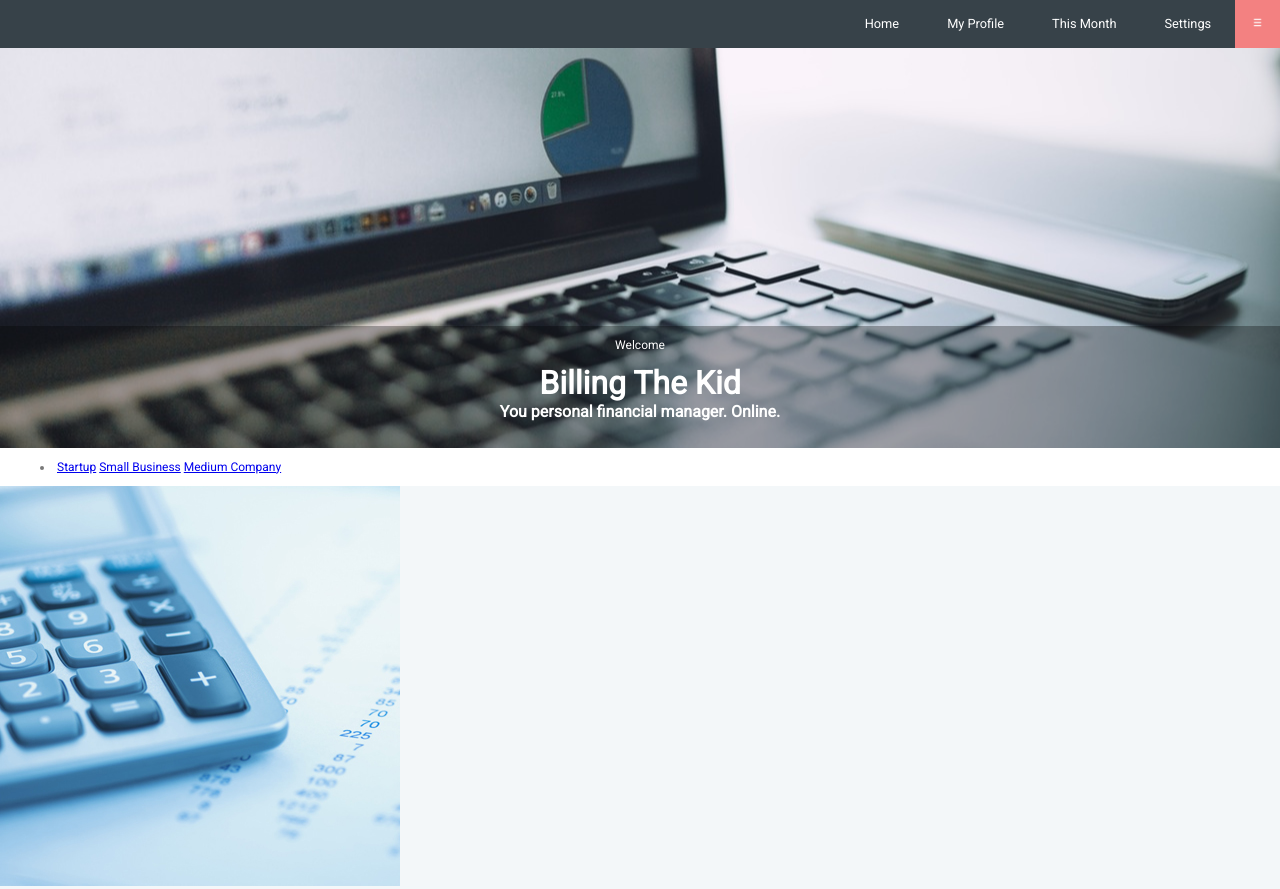
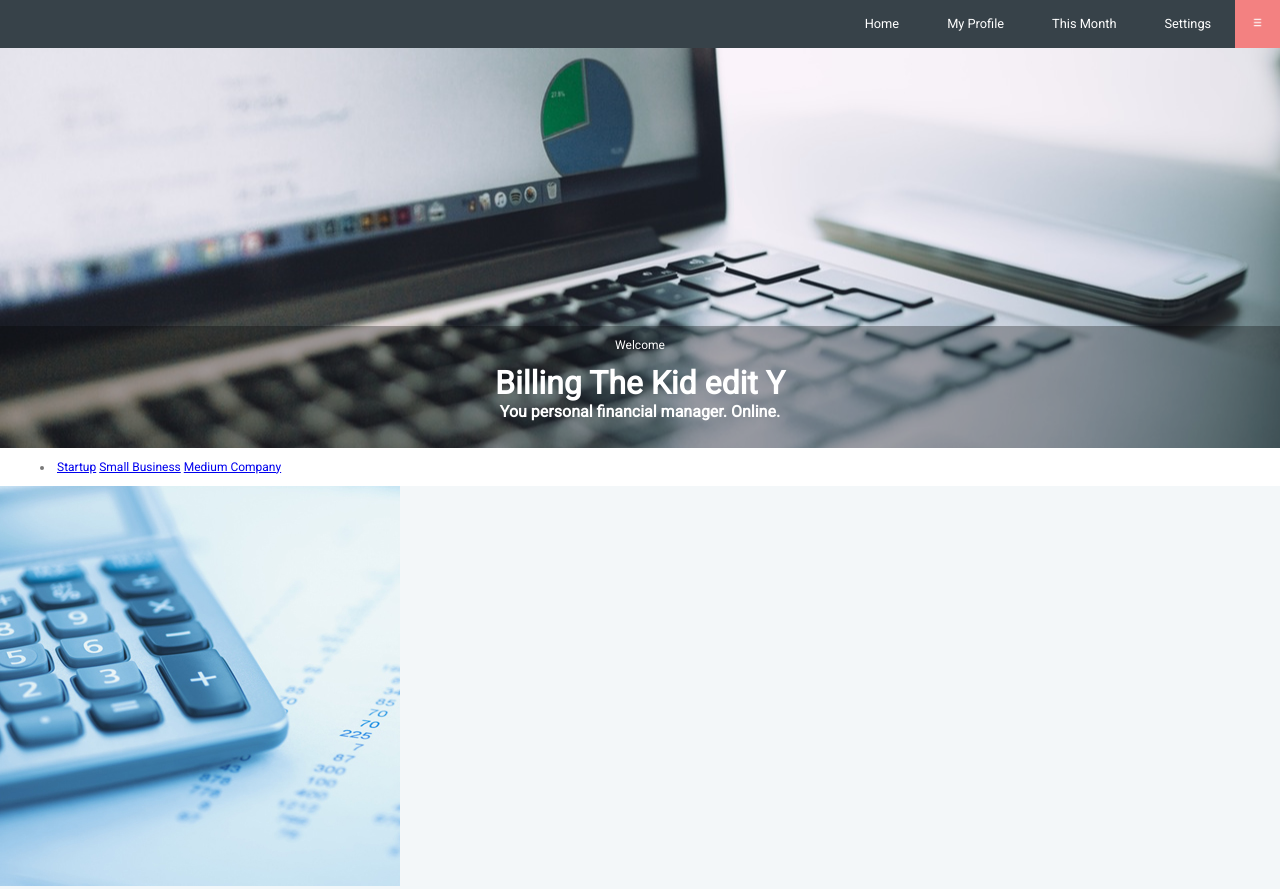
Before and after one commit to YaroTestLogin/test007, a website: page task-1.html in a window 1280 px wide. Shown: the top 889 px of the page. Drawn offline with Linux system fonts and the light colour scheme.

Commit message:
change text

```diff
--- a/task-1.html
+++ b/task-1.html
@@ -32,7 +32,7 @@
     <div id="cover">
         <div class="title">
             <p>Welcome</p>
-            <h1>Billing The Kid</h1>
+            <h1>Billing The Kid edit Y</h1>
             <h5>You personal financial manager. Online.</h5>
         </div>
     </div>
```
